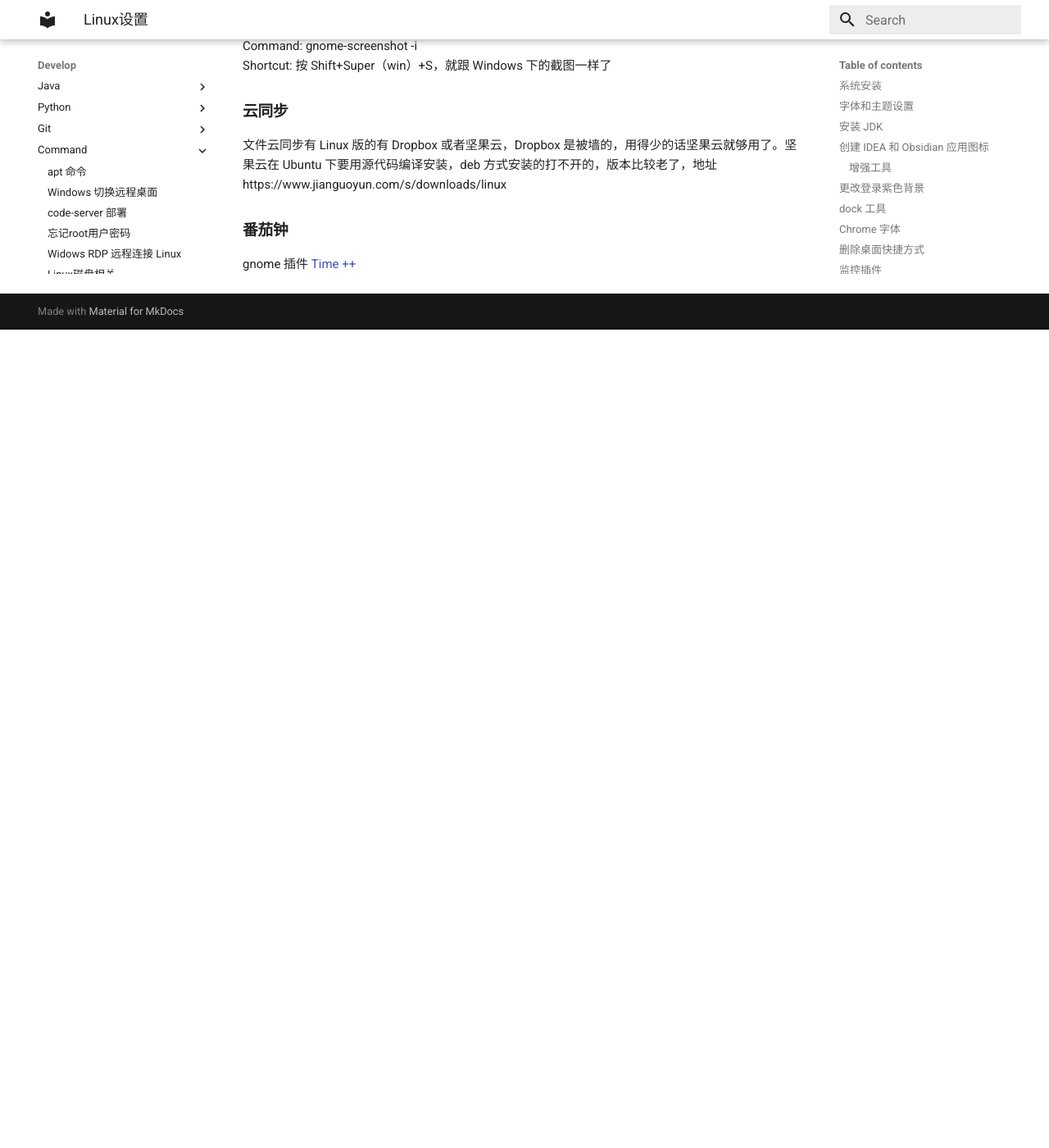
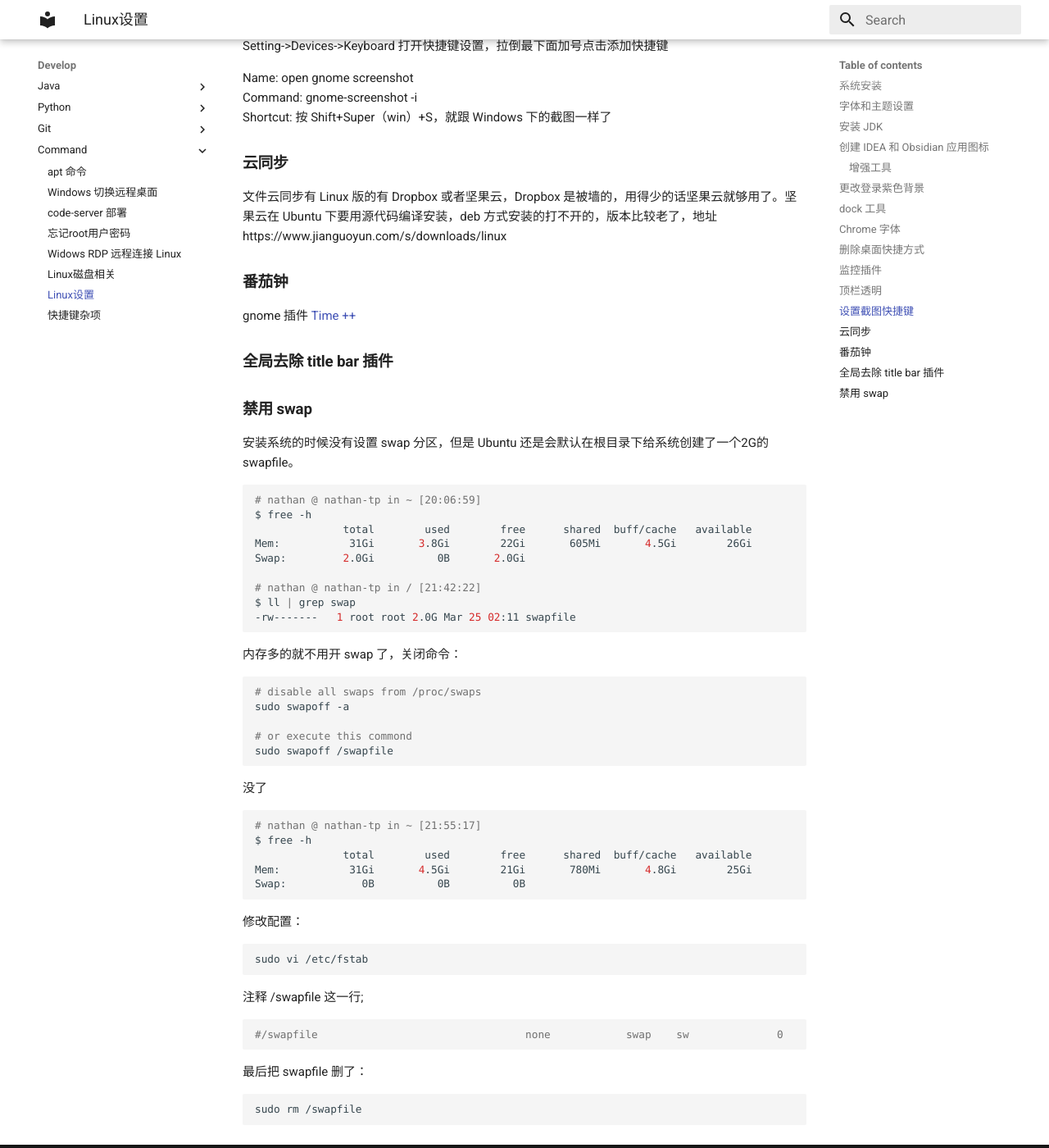
Before and after one commit to zgshen/wiki, an MkDocs documentation site: the page built from docs/develop/command/Linux设置.md, in a window 1280 px wide and 1400 px high, scrolled down 3751 px. Shown: the whole window at 82% size. Built offline with MkDocs 1.6.1 and Material for MkDocs 9.7.7, drawn with Linux system fonts in a browser that asks for light colours; some web fonts are replaced; before the commit the page ends 4153 px from its top, so only the background shows below that; some of the changed text lies outside the part shown.

Commit message:
ubuntu setting

````diff
--- a/docs/develop/command/Linux设置.md
+++ b/docs/develop/command/Linux设置.md
@@ -10,6 +10,8 @@
 /       逻辑分区 300G
 /home   逻辑分区 199G
 ```
+
+boot 直接给个1G，太小的话升级会出问题，home 放自己的文件，分出来重装省事点。swap 分区不需要，Ubuntu 会默认创建一个2G的 swapfile 来用的。
 
 最后注意选择 boot 所在的分区作为启动引导其设备（Device for boot loader installation）。
 
@@ -187,3 +189,54 @@ Shortcut: 按 Shift+Super（win）+S，就跟 Windows 下的截图一样了
 
 gnome 插件
 [Time ++](https://extensions.gnome.org/extension/1238/time/)
+
+### 全局去除 title bar 插件
+
+
+### 禁用 swap
+
+安装系统的时候没有设置 swap 分区，但是 Ubuntu 还是会默认在根目录下给系统创建了一个2G的 swapfile。
+```bash
+# nathan @ nathan-tp in ~ [20:06:59]
+$ free -h
+              total        used        free      shared  buff/cache   available
+Mem:           31Gi       3.8Gi        22Gi       605Mi       4.5Gi        26Gi
+Swap:         2.0Gi          0B       2.0Gi
+
+# nathan @ nathan-tp in / [21:42:22]
+$ ll | grep swap
+-rw-------   1 root root 2.0G Mar 25 02:11 swapfile
+```
+
+内存多的就不用开 swap 了，关闭命令：
+```bash
+# disable all swaps from /proc/swaps
+sudo swapoff -a
+
+# or execute this commond
+sudo swapoff /swapfile
+```
+
+没了
+```bash
+# nathan @ nathan-tp in ~ [21:55:17]
+$ free -h
+              total        used        free      shared  buff/cache   available
+Mem:           31Gi       4.5Gi        21Gi       780Mi       4.8Gi        25Gi
+Swap:            0B          0B          0B
+```
+
+修改配置：
+```bash
+sudo vi /etc/fstab
+```
+
+注释 /swapfile 这一行;
+```bash
+#/swapfile                                 none            swap    sw              0       0
+```
+
+最后把 swapfile 删了：
+```bash
+sudo rm /swapfile
+```
````
